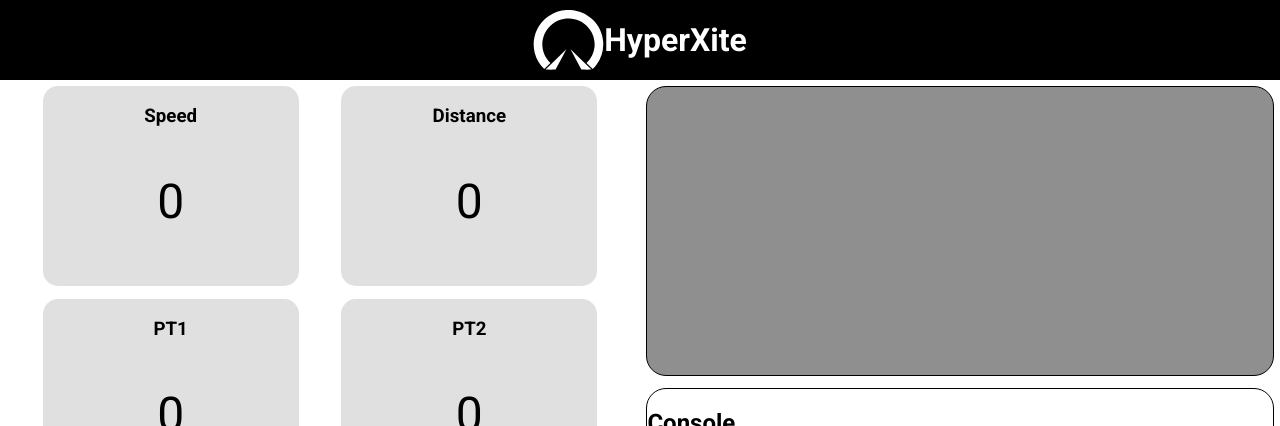
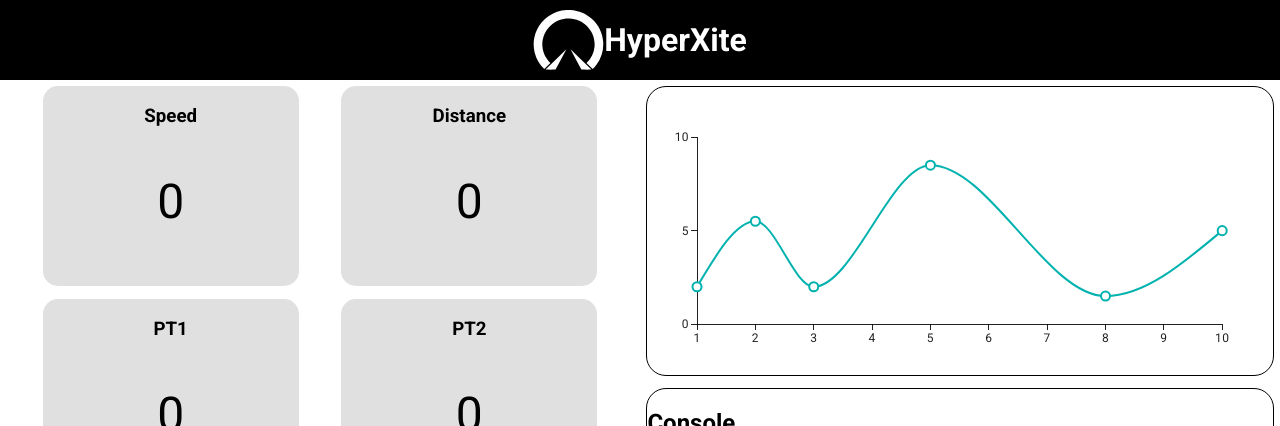
Before and after one commit to UCI-HyperXite/hx9-control-system, a React (Vite) app in the folder control-station/: page / in a window 1280 px wide. Shown: the top 426 px of the page. Built offline with nearby package versions, Linux system fonts and the light colour scheme; no server answers.

Commit message:
Initial commit

```diff
--- a/control-station/package.json
+++ b/control-station/package.json
@@ -12,6 +12,10 @@
 		"preview": "vite preview"
 	},
 	"dependencies": {
+		"@emotion/react": "^11.11.4",
+		"@emotion/styled": "^11.11.5",
+		"@mui/material": "^5.15.19",
+		"@mui/x-charts": "^7.6.1",
 		"react": "^18.2.0",
 		"react-dom": "^18.2.0",
 		"react-router-dom": "^6.23.1",
--- a/control-station/src/components/SensorBoxes/Camera.tsx
+++ b/control-station/src/components/SensorBoxes/Camera.tsx
@@ -1,7 +1,19 @@
 import "./SensorData.css";
-
+import { LineChart } from "@mui/x-charts";
 function Camera() {
-	return <div className="camera"></div>;
+	return (
+		<div className="camera">
+			<LineChart
+				xAxis={[{ data: [1, 2, 3, 5, 8, 10] }]}
+				series={[
+					{
+						data: [2, 5.5, 2, 8.5, 1.5, 5],
+					},
+				]}
+				className="lidar-chart"
+			/>
+		</div>
+	);
 }
 
 export default Camera;
--- a/control-station/src/components/SensorBoxes/SensorData.css
+++ b/control-station/src/components/SensorBoxes/SensorData.css
@@ -4,15 +4,16 @@
 }
 .camera {
 	height: 45%;
-	background-color: rgb(143, 143, 143);
 	border-radius: 20px;
 	margin: 1% 1% 2% 1%;
+	display: flex;
+	justify-content: center;
+	align-items: center;
 	border: 1px solid black;
 }
 .CCcontainer {
 	width: 50vw;
 }
-
 .console {
 	height: 50%;
 	background-color: rgb(255, 255, 255);
--- a/package.json
+++ b/package.json
@@ -21,5 +21,9 @@
 		"test:cs",
 		"test:po"
 	],
-	"author": "UCI HyperXite"
+	"author": "UCI HyperXite",
+	"dependencies": {
+		"@emotion/react": "^11.11.4",
+		"@emotion/styled": "^11.11.5"
+	}
 }
```
Also changed, not shown: 2 other files (tests, documents, lock files or other folders).
